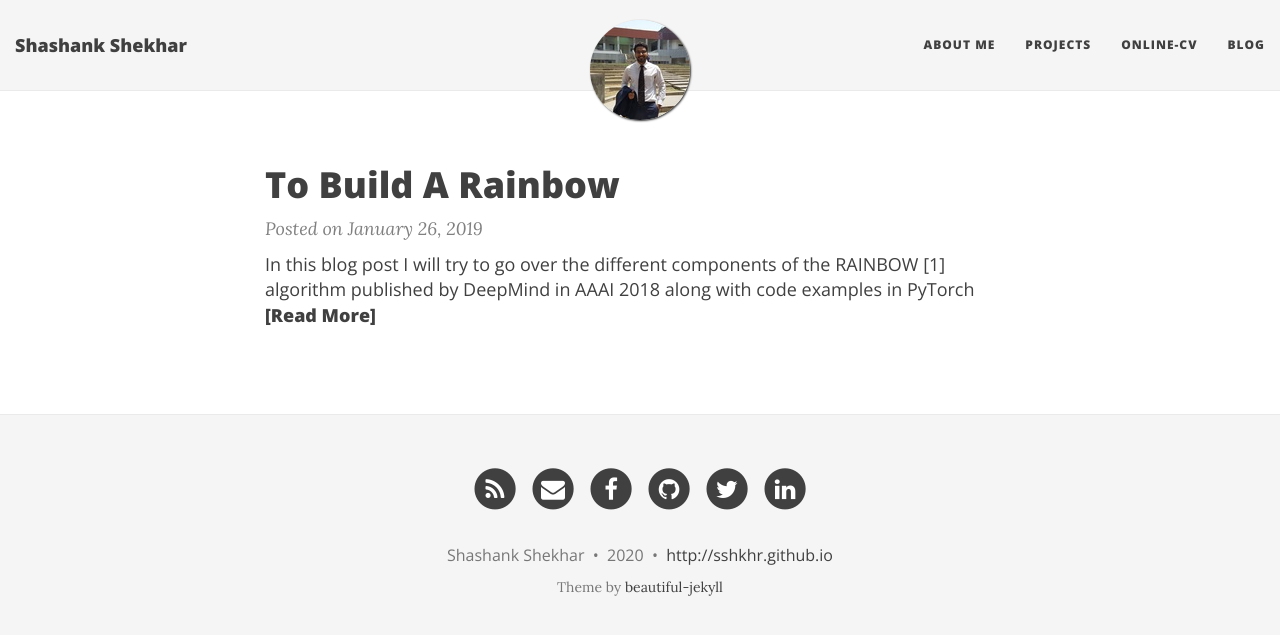
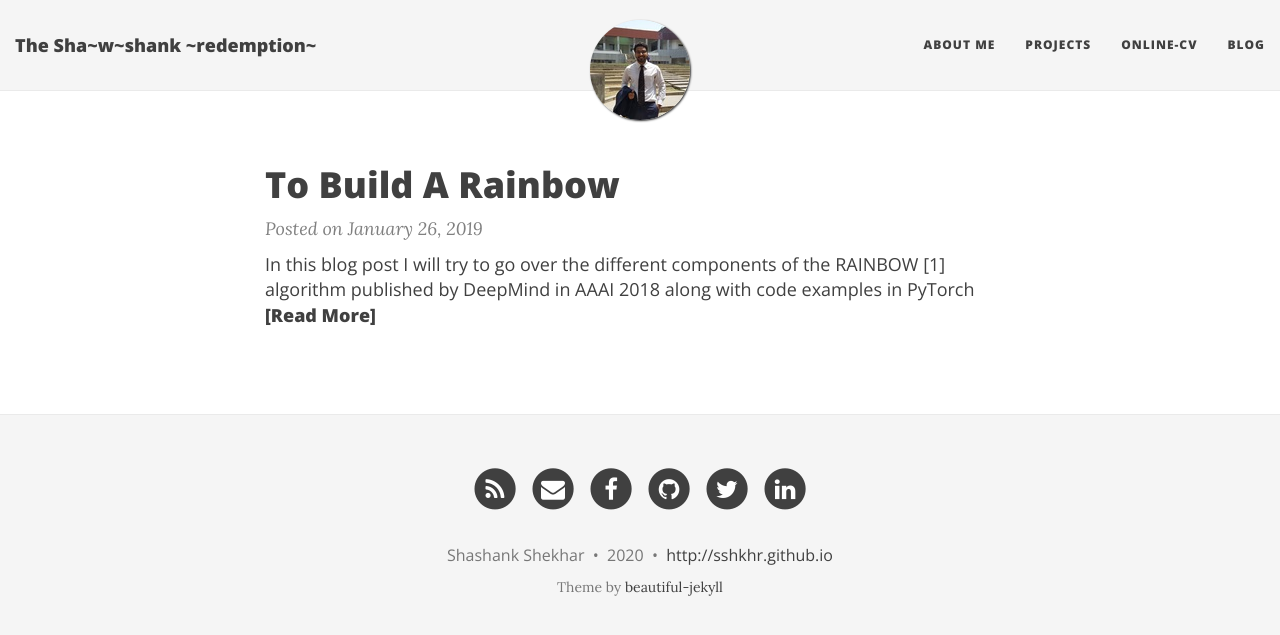
Before and after one commit to sshkhr/sshkhr.github.io, a Jekyll site: the page built from index.html, in a window 1280 px wide. Shown: the top 635 px of the page. Built offline with Jekyll 4.4.1, drawn with Linux system fonts in a browser that asks for light colours; nearby versions of some CDN libraries; the list of posts is cut into pages by our own code.

Commit message:
Name change

```diff
--- a/_config.yml
+++ b/_config.yml
@@ -14,10 +14,10 @@ baseurl: ""
 # Of course don't forget to change the username and projectname to YOUR username and project
 
 # Name of website
-title: Shashank Shekhar
+title: The Sha~w~shank ~redemption~
 
 # Short description of your site
-description: Shashank's personal website and blog
+description: (Not?) Yet another AI blog
 
 # --- Navigation bar options --- #
 
```
